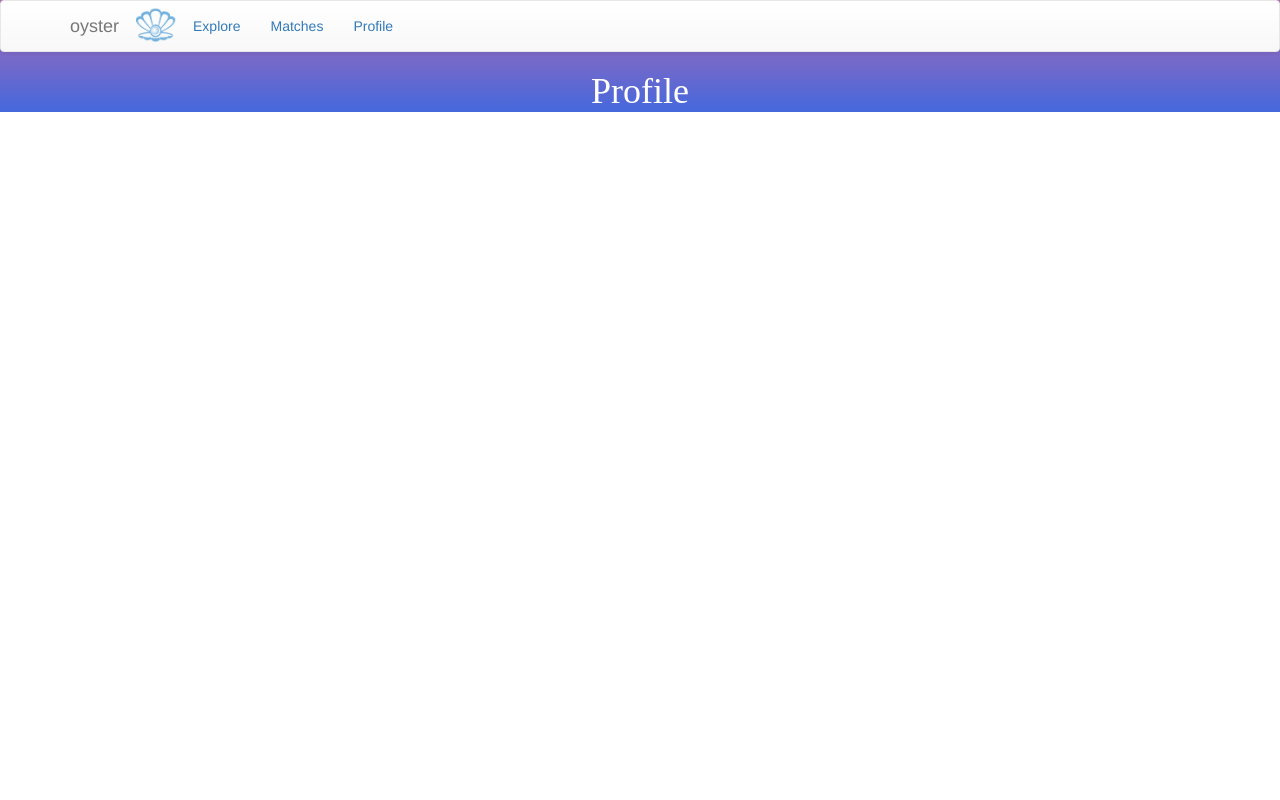
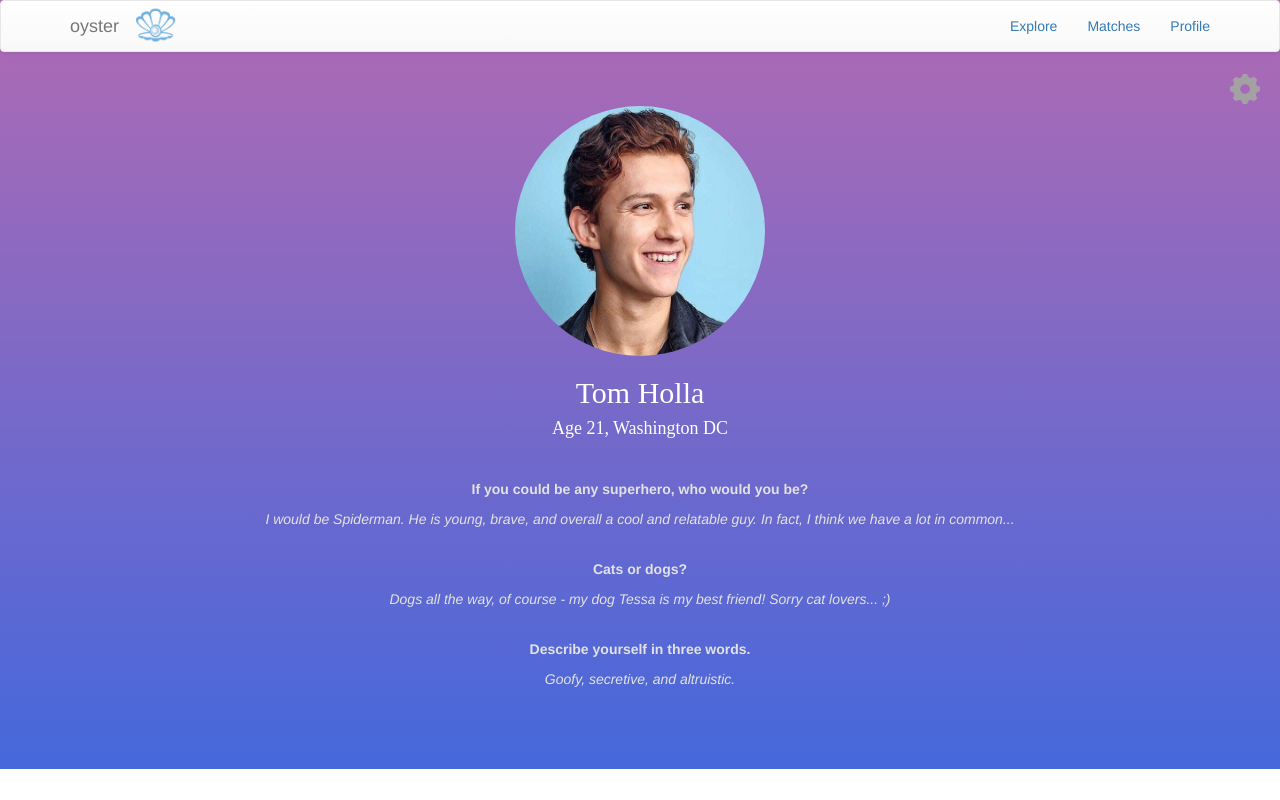
Before and after one commit to sarahjwong/oyster, a React (Create React App) app in the folder oyster-app/: page /profile in a window 1280 px wide. Built offline with nearby package versions, Linux system fonts and the light colour scheme; a web font is replaced by a local one.

Commit message:
Tom Holla's profile

```diff
--- a/oyster-app/src/components/Navbar/Navbar.js
+++ b/oyster-app/src/components/Navbar/Navbar.js
@@ -16,7 +16,7 @@ const NavBar = (props) => {
               <a href="/">oyster</a>
           </Navbar.Brand>
           </Navbar.Header>
-          <Nav>
+          <Nav pullRight>
             <NavItem>
               <Link to="/">Explore</Link>
             </NavItem>
--- a/oyster-app/src/pages/Profile/Profile.css
+++ b/oyster-app/src/pages/Profile/Profile.css
@@ -1,6 +1,41 @@
-.profileHeader {
+/* Settings */
+.header {
+   text-align: right;
+}
 
+#settings {
+  width: 30px;
+  height: 30px;
+  margin: 2px 20px 2px 20px;
+}
+
+/* Bio Section */
+#tom {
+  width: 250px;
+  height: 250px;
+  border-radius: 125px;
+}
+
+#age, #name {
   font-family: "Fauna One";
   color: white;
+}
 
+#name {
 }
+
+/* Questions */
+.questions {
+  margin: 40px;
+  color: #e2e2e2;
+}
+.question {
+  margin-top: 30px;
+  margin-bottom: 30px;
+}
+.questiontext {
+  font-weight: bold;
+}
+.answertext {
+  font-style: italic;
+}
--- a/oyster-app/src/pages/Profile/Profile.js
+++ b/oyster-app/src/pages/Profile/Profile.js
@@ -8,9 +8,31 @@ import './Profile.css';
 
 const Profile = (props) => {
   return (
-    <div className="profileHeader">
-      <h1>Profile</h1>
+    <div>
+      <div className="header">
+        <a href=""><img id="settings" src={require('../../images/settings.png')}></img></a>
+      </div>
+      <div>
+        <img id="tom" src={require('../../images/tom.jpg')}></img>
+        <h2 id="name">Tom Holla</h2>
+        <h4 id="age">Age 21, Washington DC</h4>
+      </div>
 
+      <div className="questions">
+        <div className="question">
+          <p className="questiontext">If you could be any superhero, who would you be?</p>
+          <p className="answertext">I would be Spiderman. He is young, brave, and overall a cool and relatable guy. In fact, I think we have a lot in common...</p>
+        </div>
+        <div className="question">
+          <p className="questiontext">Cats or dogs?</p>
+          <p className="answertext">Dogs all the way, of course - my dog Tessa is my best friend! Sorry cat lovers... ;)</p>
+        </div>
+        <div className="question">
+          <p className="questiontext">Describe yourself in three words.</p>
+          <p className="answertext">Goofy, secretive, and altruistic.</p>
+        </div>
+      </div>
+      <br></br><br></br>
     </div>
   )
 }
```
Also changed, not shown: oyster-app/src/images/settings.png (added), oyster-app/src/images/tom.jpg (added).
